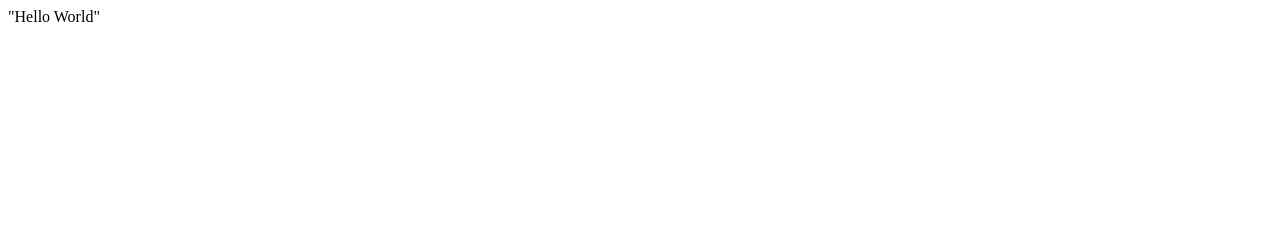
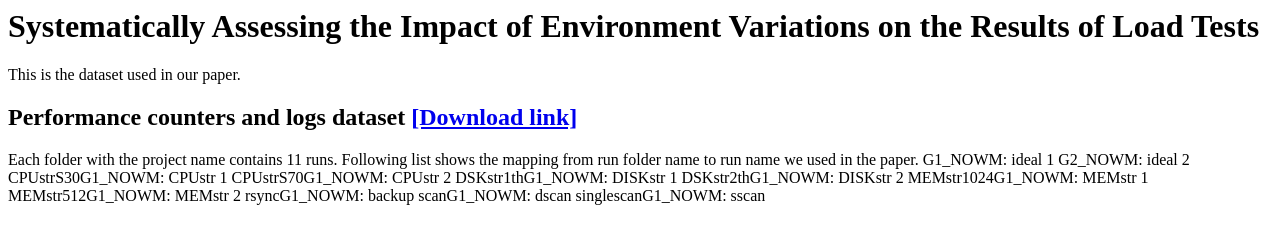
Before and after one commit to gitfish233/gitfish233.github.io, a plain HTML site: page index.html in a window 1280 px wide. Drawn offline with Linux system fonts and the light colour scheme.

Commit message:
+ add page

```diff
--- a/index.html
+++ b/index.html
@@ -1,4 +1,20 @@
-"Hello World"
+<h1>Systematically Assessing the Impact of Environment Variations on the Results of Load Tests</h1>
+
+This is the dataset used in our paper.
+<h2>Performance counters and logs dataset <a href="https://www.dropbox.com/s/ixwyka8hzvf8f3n/env_paper_rep.zip?dl=0">[Download link]</a></h2>
+Each folder with the project name contains 11 runs. Following list shows the mapping from run folder name to run name we used in the paper.
+G1_NOWM: ideal 1
+G2_NOWM: ideal 2
+CPUstrS30G1_NOWM: CPUstr 1
+CPUstrS70G1_NOWM: CPUstr 2
+DSKstr1thG1_NOWM: DISKstr 1
+DSKstr2thG1_NOWM: DISKstr 2
+MEMstr1024G1_NOWM: MEMstr 1
+MEMstr512G1_NOWM: MEMstr 2
+rsyncG1_NOWM: backup
+scanG1_NOWM: dscan
+singlescanG1_NOWM: sscan
+
 <script>
   (function(i,s,o,g,r,a,m){i['GoogleAnalyticsObject']=r;i[r]=i[r]||function(){
   (i[r].q=i[r].q||[]).push(arguments)},i[r].l=1*new Date();a=s.createElement(o),
```
